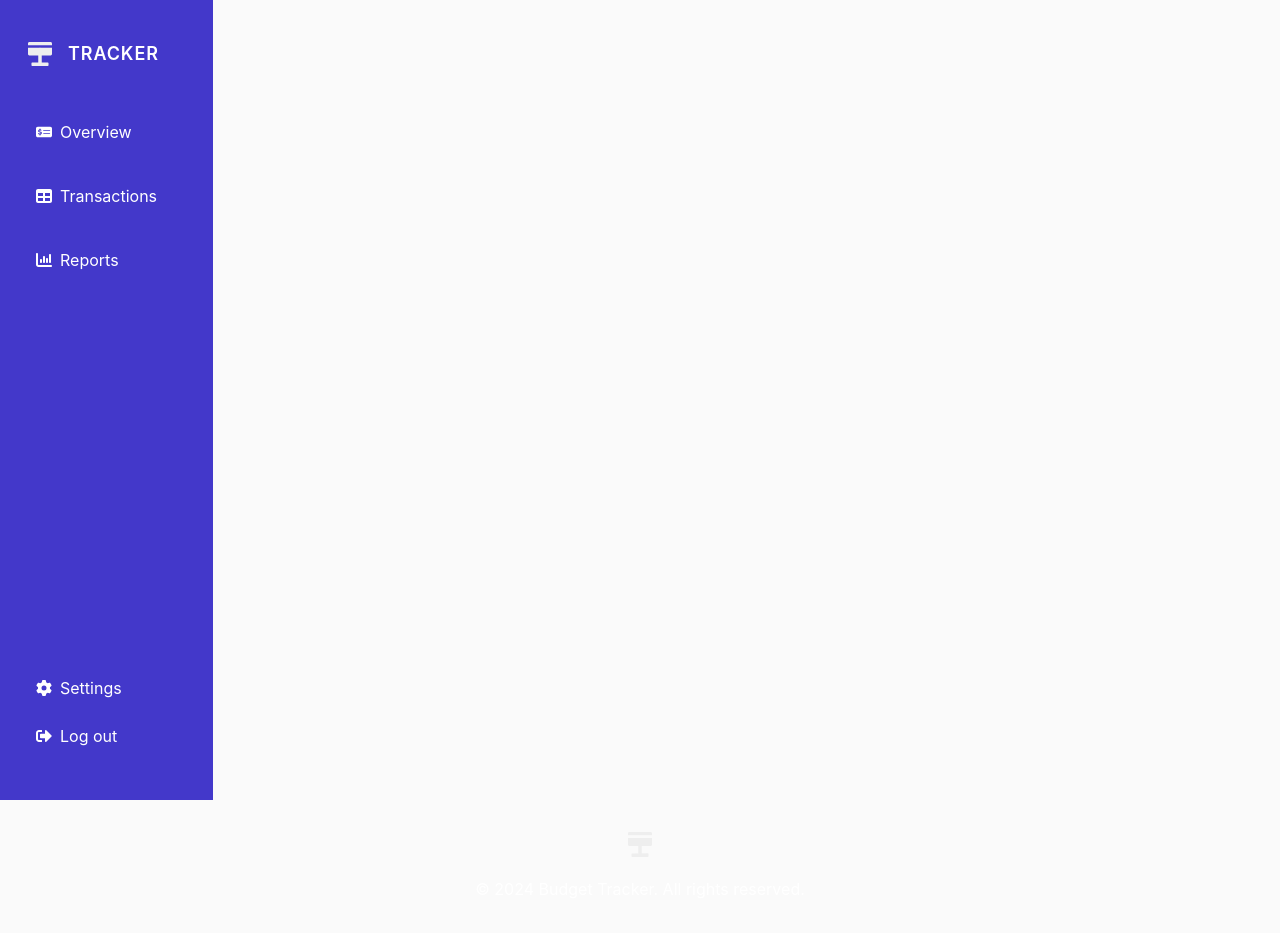
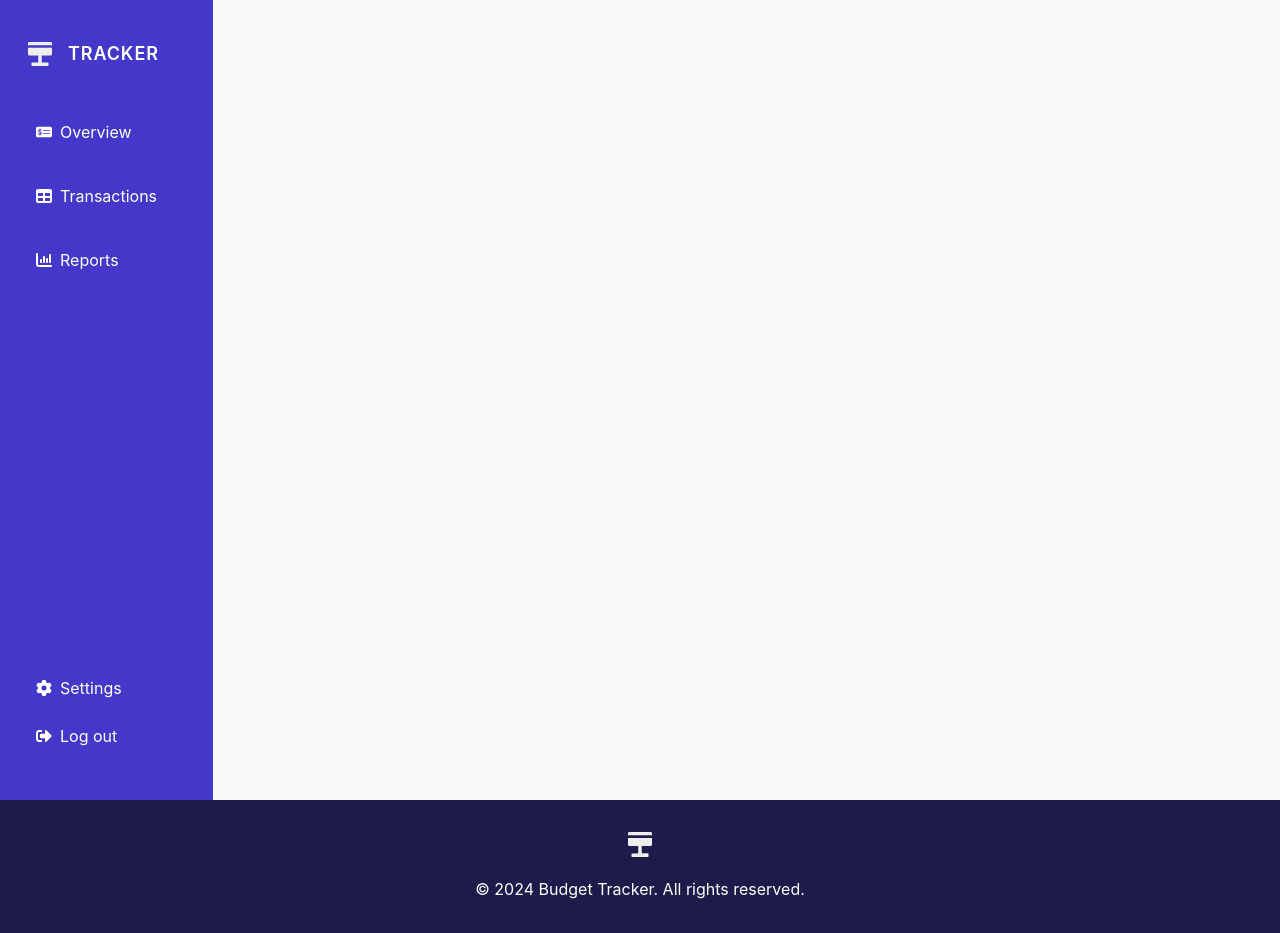
Before and after one commit to and27/tracker, a React (Vite) app: page / in a window 1280 px wide. Built offline with nearby package versions, Linux system fonts and the light colour scheme; no server answers.

Commit message:
style: change footer light background

```diff
--- a/src/components/Sections/Footer.tsx
+++ b/src/components/Sections/Footer.tsx
@@ -1,6 +1,6 @@
 export const Footer = () => {
   return (
-    <footer className="dark:bg-indigo-950 text-white py-5 md:py-8 text-center flex flex-col items-center gap-5">
+    <footer className="bg-indigo-950 text-white py-5 md:py-8 text-center flex flex-col items-center gap-5">
       <img src="/logoCard.svg" alt="logo" width="24" height="24" />
       <p className="text-sm md:text-base">
         &copy; 2024 Budget Tracker. All rights reserved.
```
